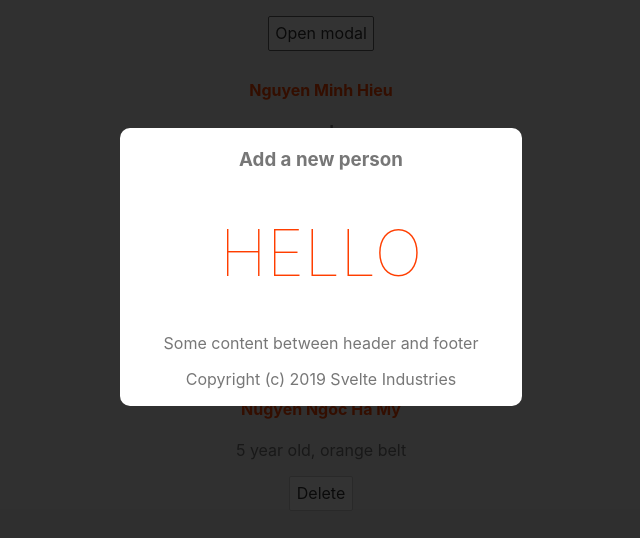
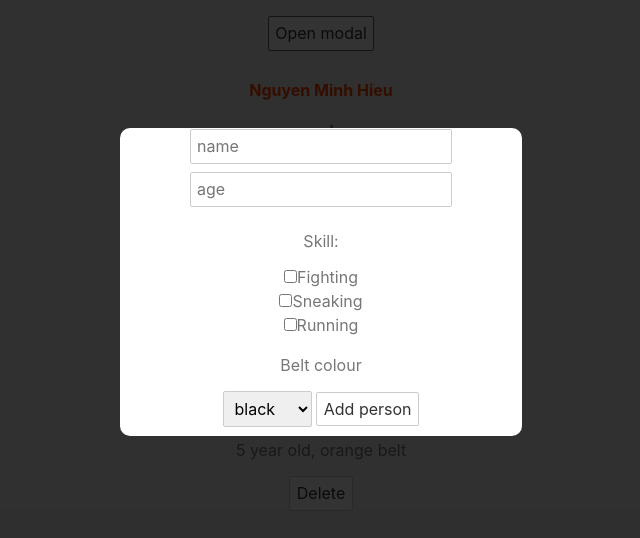
Before and after one commit to HieuKma/Svelte-basic, a Svelte app: page / in a window 1280 px wide. Both pictures are taken after a click on the button "Open modal". Shown: the top 538 px of the page, without its empty margins (319-959 px from the left). Built offline with nearby package versions, Linux system fonts and the light colour scheme.

Commit message:
add: form

```diff
--- a/src/App.svelte
+++ b/src/App.svelte
@@ -1,5 +1,6 @@
 <script>
 	import Modal from './Modal.svelte';
+	import AddPerson from './addPerson.svelte';
 
 	let showModal = false;
 
@@ -18,25 +19,12 @@
 	}
 </script>
 
-<Modal message="Hey, I am prop value" {showModal} on:click={toggleModal}>
-	<!-- <h3>Add a new person</h3> -->
-	<form>
-		<input type="text" placeholder="name">
-		<input type="text" placeholder="belt ">
-		<button>Add person</button>
-	</form>
+<Modal {showModal} on:click={toggleModal}>
+	<AddPerson />
+</Modal>
 
-	<h2>Test</h2>
-
-	<h1 slot="header">Hello</h1>
-	<p slot="footer">Copyright (c) 2019 Svelte Industries</p>
-
-	<div slot="title">
-		<h3>Add a new person</h3>
-	</div>
-</Modal>
 <main>
-	<button on:click|once={toggleModal}>Open modal</button>
+	<button on:click={toggleModal}>Open modal</button>
 	{#each people as person (person.id)}
 		<h4>{person.name}</h4>
 		{#if person.color === 'red' }
--- a/src/Modal.svelte
+++ b/src/Modal.svelte
@@ -4,15 +4,9 @@
 </script>
 
 {#if showModal}
-     <div class="backdrop" class:promo={isPromo} on:click >
+     <div class="backdrop" class:promo={isPromo} on:click|self >
          <div class="modal">
-            <!-- <slot></slot> Slot đại diện cho các thẻ con bên trong. -->
-            <slot name="title"></slot>
-            <div>
-                <slot name="header">No header was provided</slot>
-                <p>Some content between header and footer</p>
-                <slot name="footer"></slot>
-            </div>
+            <slot></slot>
          </div>
      </div>
 {/if}
--- /dev/null
+++ b/src/addPerson.svelte
@@ -0,0 +1,42 @@
+<script>
+    let name;
+    let beltColour;
+    let age;
+    // let fighting = false;
+    // let sneaking = false;
+    // let running = false;
+    let skills = [];
+
+    const handleSubmit = (e) => {
+        e.preventDefault();
+        console.log(name, beltColour, age, skills)
+    }
+</script>
+
+<form on:submit={handleSubmit}>
+    <input type="text" placeholder="name" bind:value={name}>
+    <input type="number" placeholder="age" bind:value={age}>
+
+    <p>Skill: </p>
+    <!-- <input type="checkbox" bind:checked={fighting} />Fighting<br>
+    <input type="checkbox" bind:checked={sneaking} />Sneaking<br>
+    <input type="checkbox" bind:checked={running} />Running<br> -->
+
+    <input type="checkbox" bind:group={skills} value="fighting" />Fighting<br>
+    <input type="checkbox" bind:group={skills} value="sneaking" />Sneaking<br>
+    <input type="checkbox" bind:group={skills} value="running" />Running<br>
+
+    <p>Belt colour</p>
+    <select bind:value={beltColour}>
+        <option value="black">black</option>
+        <option value="orange">orange</option>
+        <option value="brown">brown</option>
+        <option value="white">white</option>
+    </select>
+
+    <button>Add person</button>
+</form>
+
+<style>
+
+</style>
```
